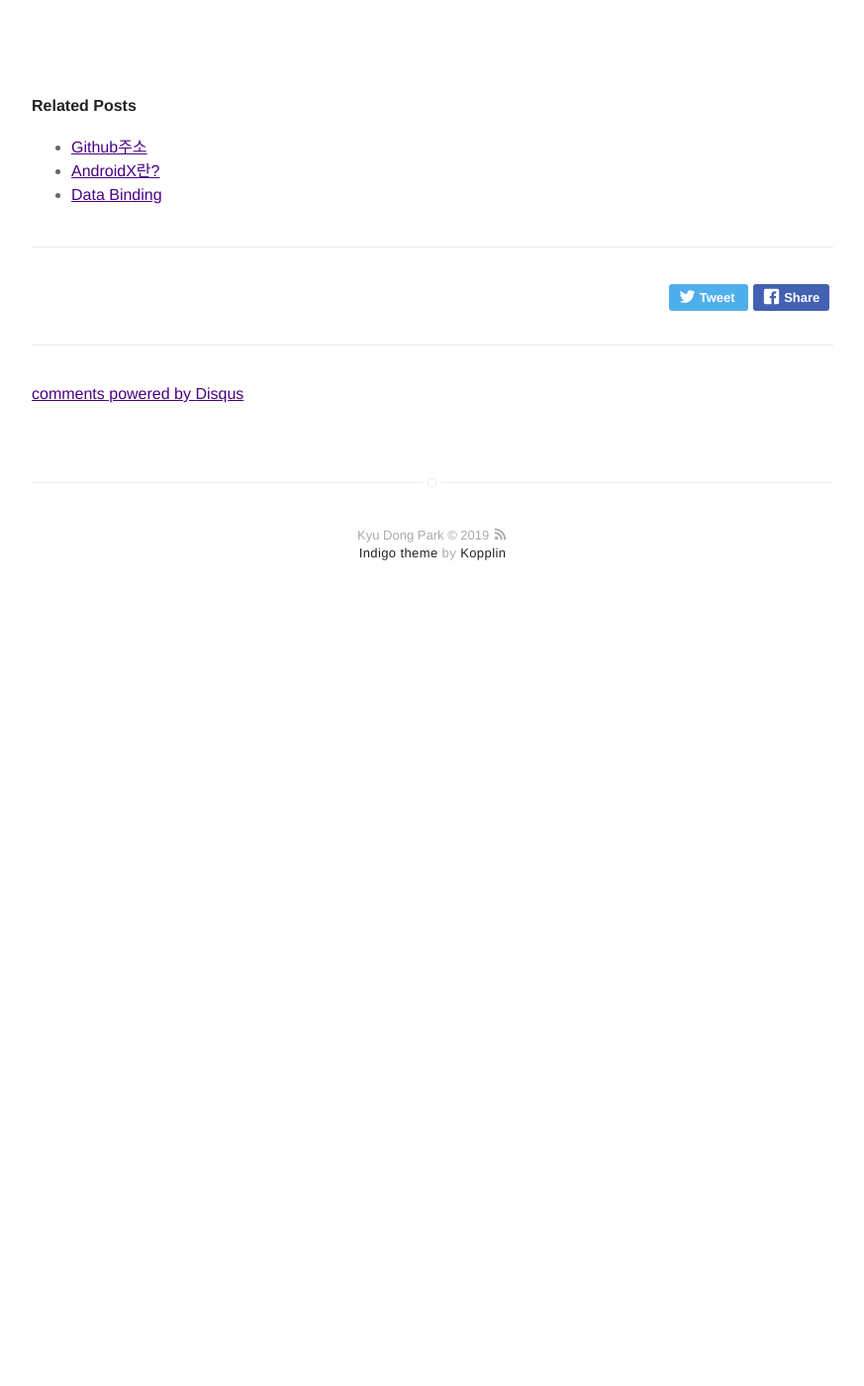
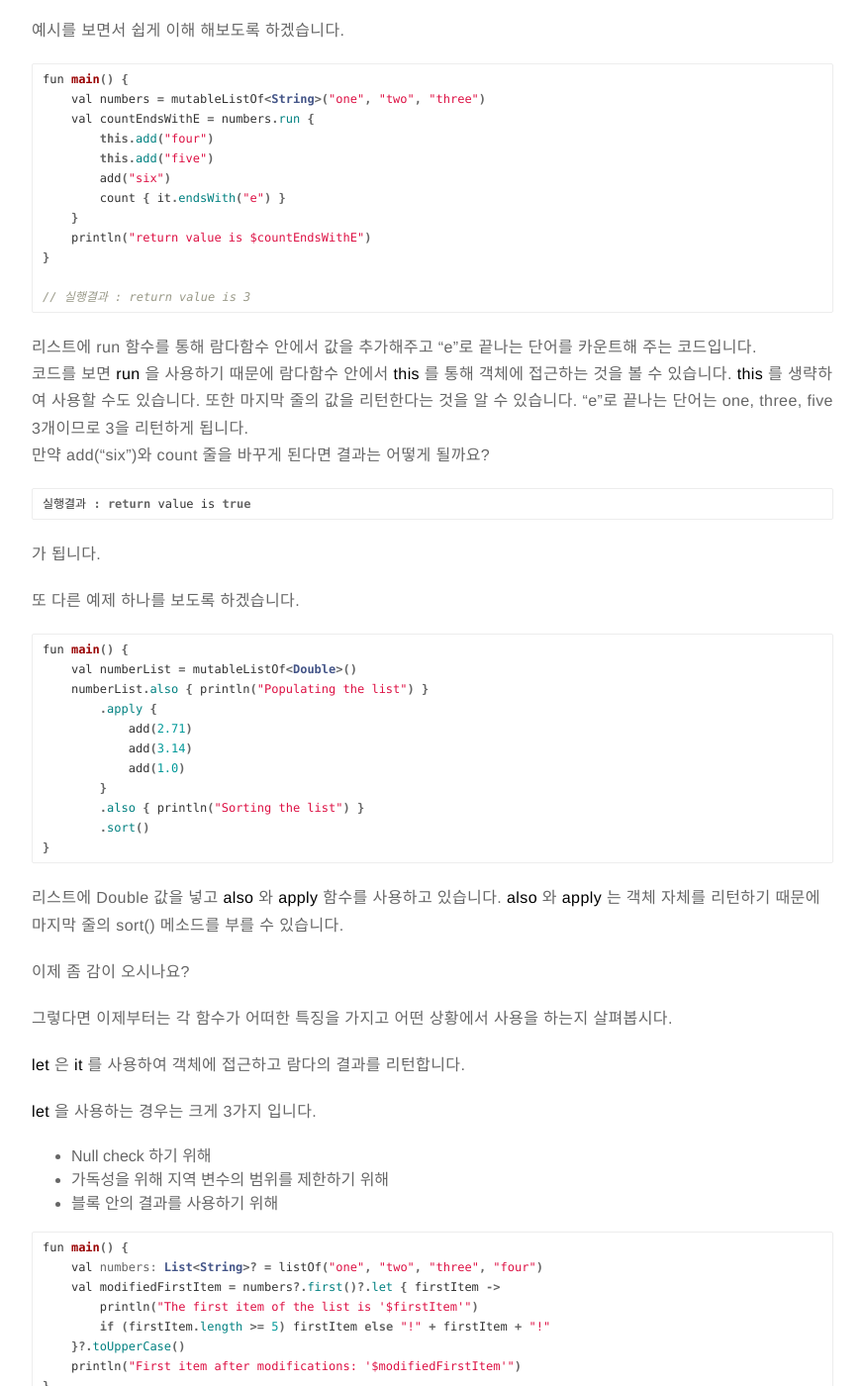
Before and after one commit to Kyudong3/Kyudong3.github.io, a Jekyll site: the page built from _posts/2019-06-30-Kotlin정리.markdown, in a window 1280 px wide and 1400 px high, scrolled down 1085 px. Shown: the whole window at 99% size, without its empty margins (203-1076 px from the left). Built offline with Jekyll 4.4.1, drawn with Linux system fonts in a browser that asks for light colours; comment, search, counter and statistics services are not loaded; before the commit the page ends 1715 px from its top, so only the background shows below that; some of the changed text lies outside the part shown.

Commit message:
Update 2019-06-30-Kotlin정리.markdown
let 설명 추가

````diff
--- a/_posts/2019-06-30-Kotlin정리.markdown
+++ b/_posts/2019-06-30-Kotlin정리.markdown
@@ -45,3 +45,77 @@ Person("KyuDong", 27, "Korea").let {
 객체에 접근하는 방식은 **this(람다 리시버)** 와 **it(람다 매개변수)** 이 있습니다.
 이 함수들은 this와 it 중 하나를 사용합니다.
 **run**, **with**, **apply** 는 람다 리시버인 **this** 를 사용합니다.
+**let** 과 **also** 는 **it** 을 사용합니다.
+
+또한 **let**, **run**, **with** 는 람다의 결과를 리턴하고 **apply** 와 **also** 는 리시버 객체 자체를 리턴합니다.
+
+예시를 보면서 쉽게 이해 해보도록 하겠습니다.
+
+
+```java
+fun main() {
+    val numbers = mutableListOf<String>("one", "two", "three")
+    val countEndsWithE = numbers.run {
+        this.add("four")
+        this.add("five")
+        add("six")
+        count { it.endsWith("e") }
+    }
+    println("return value is $countEndsWithE")
+}
+
+// 실행결과 : return value is 3
+```
+
+리스트에 run 함수를 통해 람다함수 안에서 값을 추가해주고 "e"로 끝나는 단어를 카운트해 주는 코드입니다.
+코드를 보면 **run** 을 사용하기 때문에 람다함수 안에서 **this** 를 통해 객체에 접근하는 것을 볼 수 있습니다. **this** 를 생략하여 사용할 수도 있습니다. 또한 마지막 줄의 값을 리턴한다는 것을 알 수 있습니다. "e"로 끝나는 단어는 one, three, five 3개이므로 3을 리턴하게 됩니다.
+만약 add("six")와 count 줄을 바꾸게 된다면 결과는 어떻게 될까요?
+
+```java
+실행결과 : return value is true
+```
+
+가 됩니다.
+
+또 다른 예제 하나를 보도록 하겠습니다.
+
+```java
+fun main() {
+    val numberList = mutableListOf<Double>()
+    numberList.also { println("Populating the list") }
+        .apply {
+            add(2.71)
+            add(3.14)
+            add(1.0)
+        }
+        .also { println("Sorting the list") }
+        .sort()
+}
+```
+
+리스트에 Double 값을 넣고 **also** 와 **apply** 함수를 사용하고 있습니다. **also** 와 **apply** 는 객체 자체를 리턴하기 때문에
+마지막 줄의 sort() 메소드를 부를 수 있습니다.
+
+이제 좀 감이 오시나요?
+
+그렇다면 이제부터는 각 함수가 어떠한 특징을 가지고 어떤 상황에서 사용을 하는지 살펴봅시다.
+
+**let** 은 **it** 를 사용하여 객체에 접근하고 람다의 결과를 리턴합니다.
+
+**let** 을 사용하는 경우는 크게 3가지 입니다.
+* Null check 하기 위해
+* 가독성을 위해 지역 변수의 범위를 제한하기 위해
+* 블록 안의 결과를 사용하기 위해
+
+```java
+fun main() {
+    val numbers: List<String>? = listOf("one", "two", "three", "four")
+    val modifiedFirstItem = numbers?.first()?.let { firstItem ->
+        println("The first item of the list is '$firstItem'")
+        if (firstItem.length >= 5) firstItem else "!" + firstItem + "!"
+    }?.toUpperCase()
+    println("First item after modifications: '$modifiedFirstItem'")
+}
+```
+
+위 코드를 보면 Nullable 타입 리스트에 let 함수를 사용할 때 Null check를 해주고 또한 지역 변수 **firstItem** 을 블록 안에서만 사용하도록 하였습니다.
````
